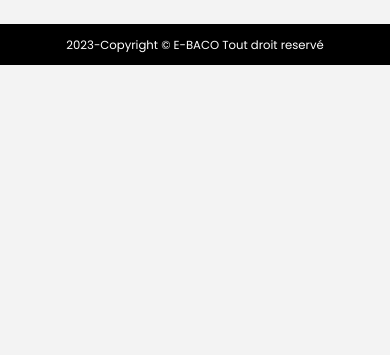
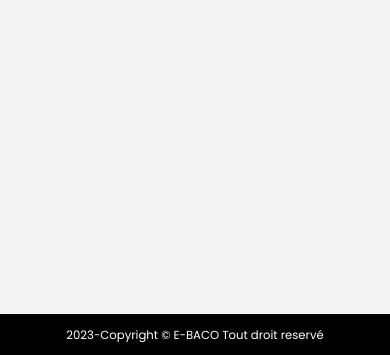
Before and after one commit to LifJr/e-baco, a plain HTML site: page index.html in a window 390 px wide. Shown: the part 8741-9096 px from the top of the page. Drawn offline with nearby package versions, Linux system fonts and the light colour scheme; some packages are replaced by stand-ins of ours; a script that the page names is missing; a web font is replaced by a local one.

Commit message:
la version finale corrige du site web

```diff
--- a/css/footer.css
+++ b/css/footer.css
@@ -16,6 +16,7 @@ footer {
     display: grid;
     grid-template-columns: repeat(4, 1fr);
     gap: 5rem;
+    position: relative;
   }
 
   .footer_container ul {
@@ -76,7 +77,16 @@ footer {
     padding-top: 3rem;
     font-size: 14px;
     height: 120vh;
+    position: relative;
   }
+
+  footer .footer_copyright {
+    position: absolute;
+    bottom: 0;
+    right: 0;
+    left: 0;
+  }
+
   .footer_container {
     grid-template-columns: 1fr;
     text-align: center;
```
